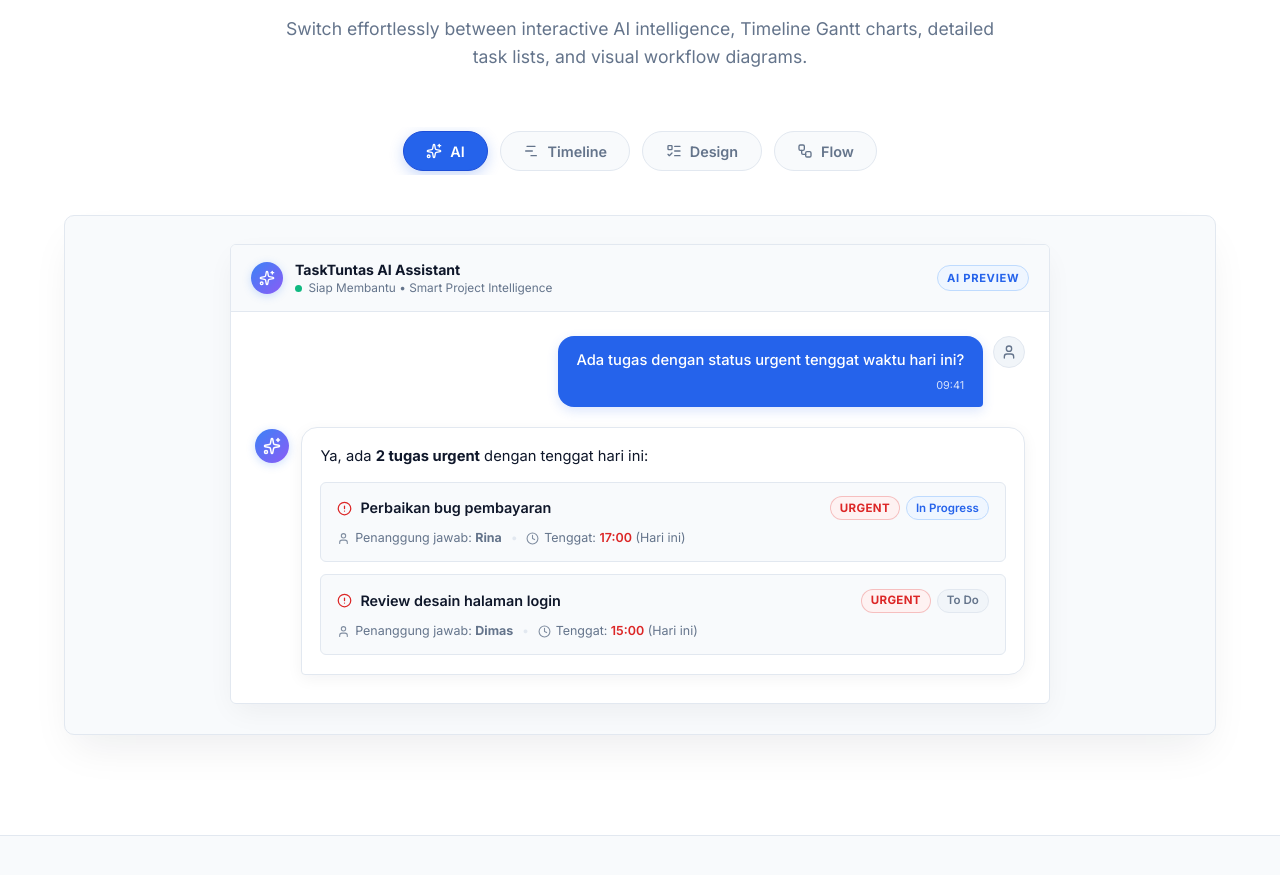
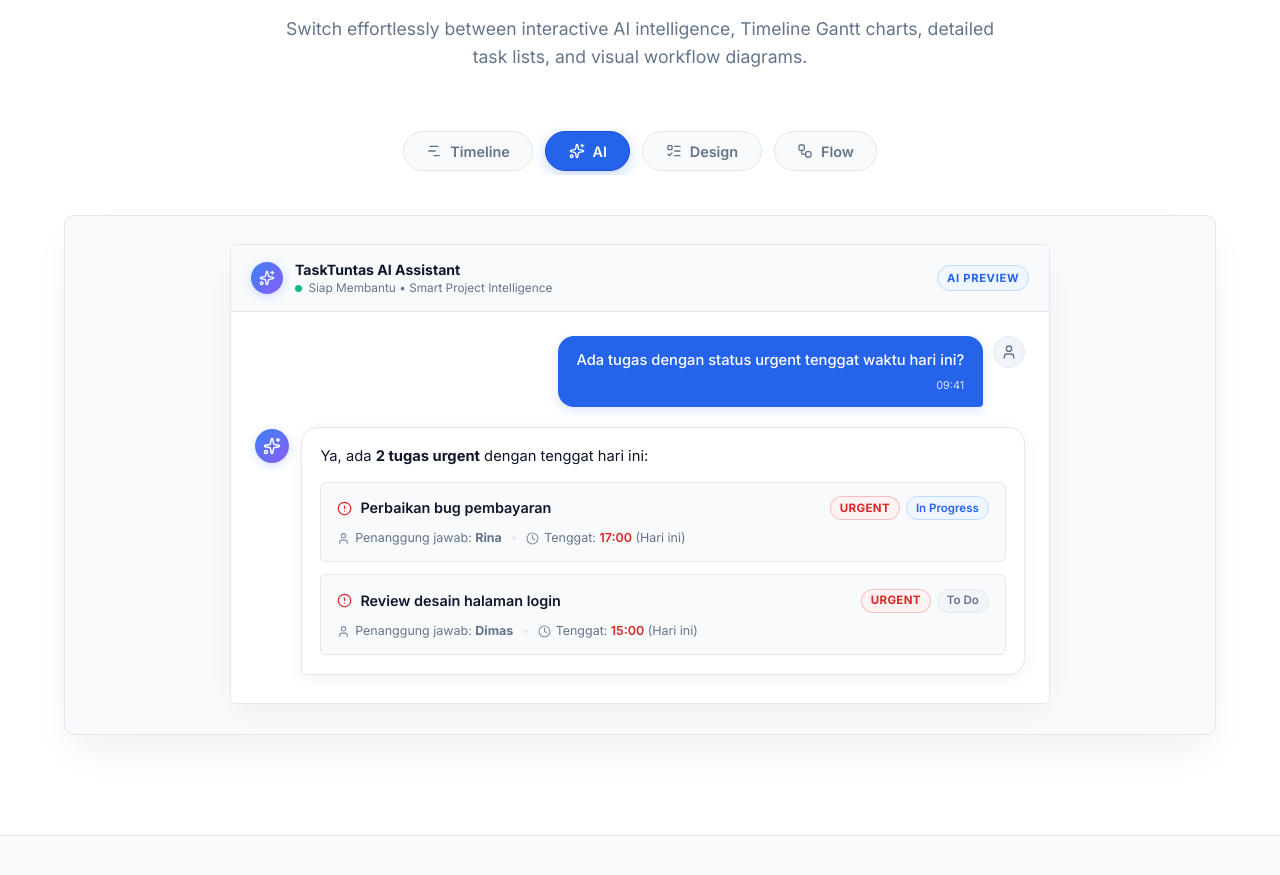
Before and after one commit to taraalsyah/nextjs_portofolio, a Next.js app: page / in a window 1280 px wide. Shown: the part 2285-3160 px from the top of the page. Built offline with nearby package versions, Linux system fonts and the light colour scheme.

Commit message:
feat(landing): swap display order of Timeline and AI tabs in product preview

```diff
--- a/src/components/landing/LandingPreview.tsx
+++ b/src/components/landing/LandingPreview.tsx
@@ -272,6 +272,16 @@ const LandingPreviewContent = () => {
         {/* Tab Switcher */}
         <div className={styles.tabControls} role="tablist" aria-label="Product Features Preview">
           <button
+            id="tab-timeline"
+            role="tab"
+            aria-selected={activeTab === 'timeline'}
+            aria-controls="panel-timeline"
+            className={`${styles.tabBtn} ${activeTab === 'timeline' ? styles.tabBtnActive : ''}`}
+            onClick={() => handleTabClick('timeline')}
+          >
+            <GanttChart size={16} /> Timeline
+          </button>
+          <button
             id="tab-ai"
             role="tab"
             aria-selected={activeTab === 'ai'}
@@ -280,16 +290,6 @@ const LandingPreviewContent = () => {
             onClick={() => handleTabClick('ai')}
           >
             <Sparkles size={16} /> AI
-          </button>
-          <button
-            id="tab-timeline"
-            role="tab"
-            aria-selected={activeTab === 'timeline'}
-            aria-controls="panel-timeline"
-            className={`${styles.tabBtn} ${activeTab === 'timeline' ? styles.tabBtnActive : ''}`}
-            onClick={() => handleTabClick('timeline')}
-          >
-            <GanttChart size={16} /> Timeline
           </button>
           <button
             id="tab-list"
```
